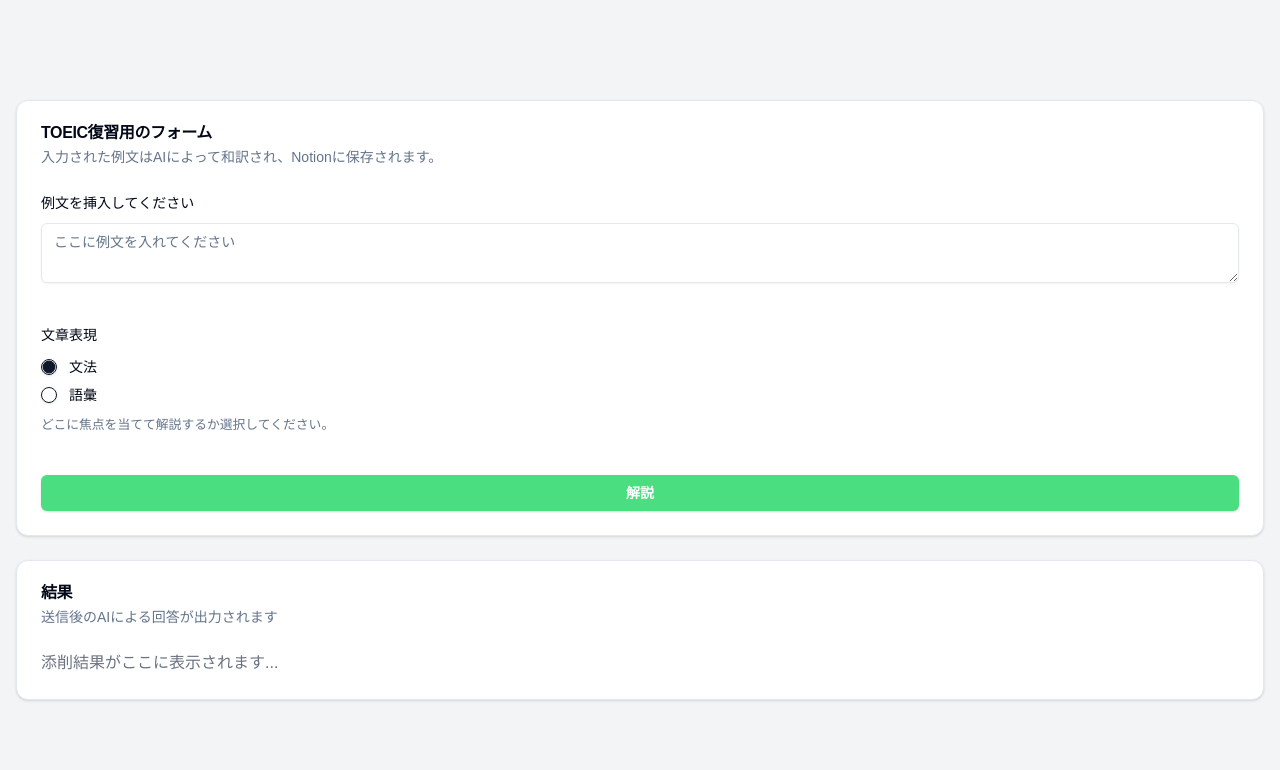
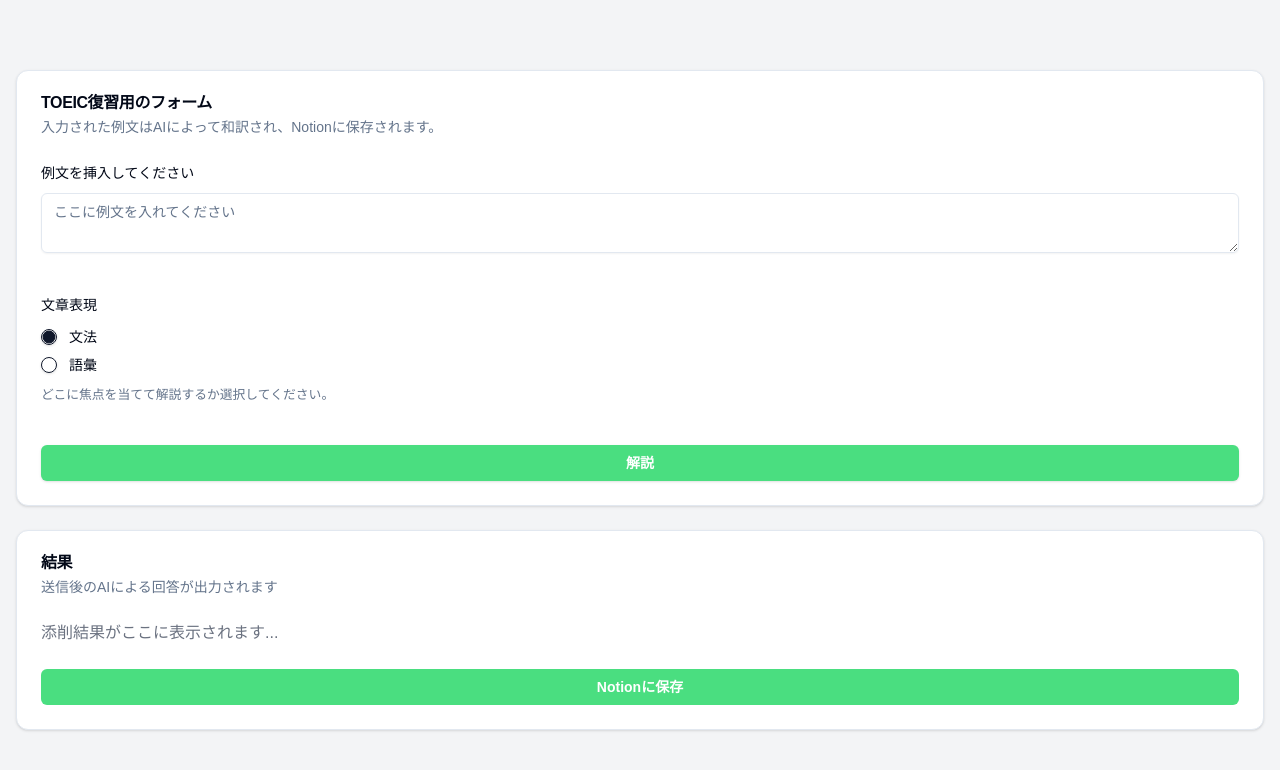
Before and after one commit to yusuken1121/ProofreadToNotion, a Next.js app: page /toeic in a window 1280 px wide. Shown: the top 770 px of the page. Built offline with nearby package versions, Linux system fonts and the light colour scheme.

Commit message:
✨ Notionに保存する機能を追加

```diff
--- /dev/null
+++ b/src/app/api/save-to-notion-toeic/route.ts
@@ -0,0 +1,71 @@
+import { notion } from "@/config/backend/notion";
+import { NOTION_DATABASE_TOEIC_ID } from "@/config/ENV";
+import { NextRequest, NextResponse } from "next/server";
+import { markdownToBlocks } from "@tryfabric/martian";
+import { BlockObjectRequest } from "@notionhq/client/build/src/api-endpoints";
+
+export const POST = async (req: NextRequest) => {
+  try {
+    const { sentence, description } = await req.json();
+    if (!NOTION_DATABASE_TOEIC_ID) {
+      return NextResponse.json(
+        { error: "Databaseが設定されていません。" },
+        { status: 500 }
+      );
+    }
+
+    const createPageResponse = await notion.pages.create({
+      parent: { database_id: NOTION_DATABASE_TOEIC_ID },
+      properties: {
+        文章: {
+          type: "title",
+          title: [
+            {
+              type: "text",
+              text: { content: sentence },
+            },
+          ],
+        },
+      },
+    });
+
+    const pageId = createPageResponse.id;
+
+    // markdownToBlocksはブロック配列を返すため、スプレッド構文で展開します
+
+    const descriptionBlocks = markdownToBlocks(
+      description
+    ) as BlockObjectRequest[];
+
+    const addBlockResponse = await notion.blocks.children.append({
+      block_id: pageId,
+      children: [
+        {
+          object: "block",
+          type: "heading_2",
+          heading_2: {
+            rich_text: [
+              { type: "text", text: { content: "オリジナルの文章" } },
+            ],
+          },
+        },
+
+        ...descriptionBlocks,
+      ],
+    });
+
+    return NextResponse.json({
+      message: "ページが正常に作成され、ブロックが追加されました。",
+      pageId: pageId,
+      blocks: addBlockResponse.results,
+    });
+  } catch (error) {
+    console.error(error);
+    return NextResponse.json(
+      {
+        error: "サーバーで予期せぬエラーが発生しました。",
+      },
+      { status: 500 }
+    );
+  }
+};
--- a/src/app/toeic/page.tsx
+++ b/src/app/toeic/page.tsx
@@ -4,6 +4,7 @@ import {
   Card,
   CardContent,
   CardDescription,
+  CardFooter,
   CardHeader,
   CardTitle,
 } from "@/components/ui/card";
@@ -27,7 +28,7 @@ import { useForm } from "react-hook-form";
 import ReactMarkdown from "react-markdown";
 import remarkGfm from "remark-gfm";
 import { toast } from "sonner";
-import { z } from "zod";
+import { set, z } from "zod";
 
 const formSchema = z.object({
   sentence: z.string().min(2, {
@@ -39,6 +40,7 @@ const formSchema = z.object({
 const ToeicPage = () => {
   const [result, setResult] = useState<string | null>(null);
   const [resultLoading, setResultLoading] = useState(false);
+  const [saveLoading, setSaveLoading] = useState(false);
 
   const form = useForm<z.infer<typeof formSchema>>({
     resolver: zodResolver(formSchema),
@@ -75,6 +77,37 @@ const ToeicPage = () => {
       }
     } finally {
       setResultLoading(false);
+    }
+  };
+
+  const saveToNotion = async () => {
+    setSaveLoading(true);
+    try {
+      const response = await fetch("/api/save-to-notion-toeic", {
+        method: "POST",
+        headers: {
+          "Content-Type": "application/json",
+        },
+        body: JSON.stringify({
+          sentence: form.getValues().sentence,
+          description: result,
+        }),
+      });
+
+      if (!response.ok) {
+        throw new Error("送信に失敗しました。");
+      }
+
+      const data = await response.json();
+      toast.success("完了しました。");
+    } catch (error) {
+      if (error instanceof Error) {
+        toast.error(error.message);
+      } else {
+        toast.error(ERROR_MESSAGES.ja.FRONTEND.GENERAL.UNEXPECTED);
+      }
+    } finally {
+      setSaveLoading(false);
     }
   };
 
@@ -190,6 +223,23 @@ const ToeicPage = () => {
               )}
             </div>
           </CardContent>
+          <CardFooter>
+            <Button
+              onClick={saveToNotion}
+              className="w-full"
+              variant="green"
+              disabled={saveLoading}
+            >
+              {saveLoading ? (
+                <>
+                  <Loader2 className="w-5 h-5 animate-spin" />{" "}
+                  <span>処理中...</span>
+                </>
+              ) : (
+                <span>Notionに保存</span>
+              )}
+            </Button>
+          </CardFooter>
         </Card>
       </div>
     </main>
```
